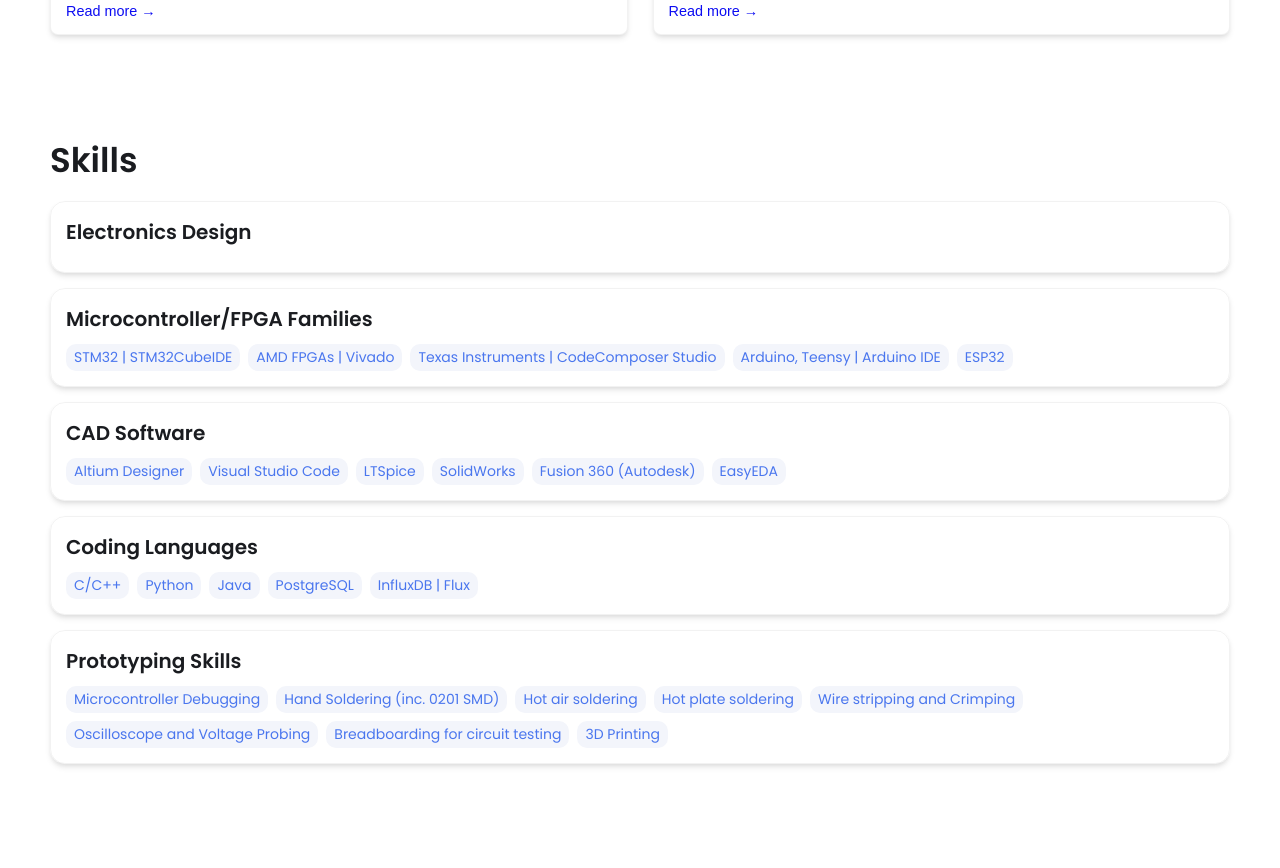
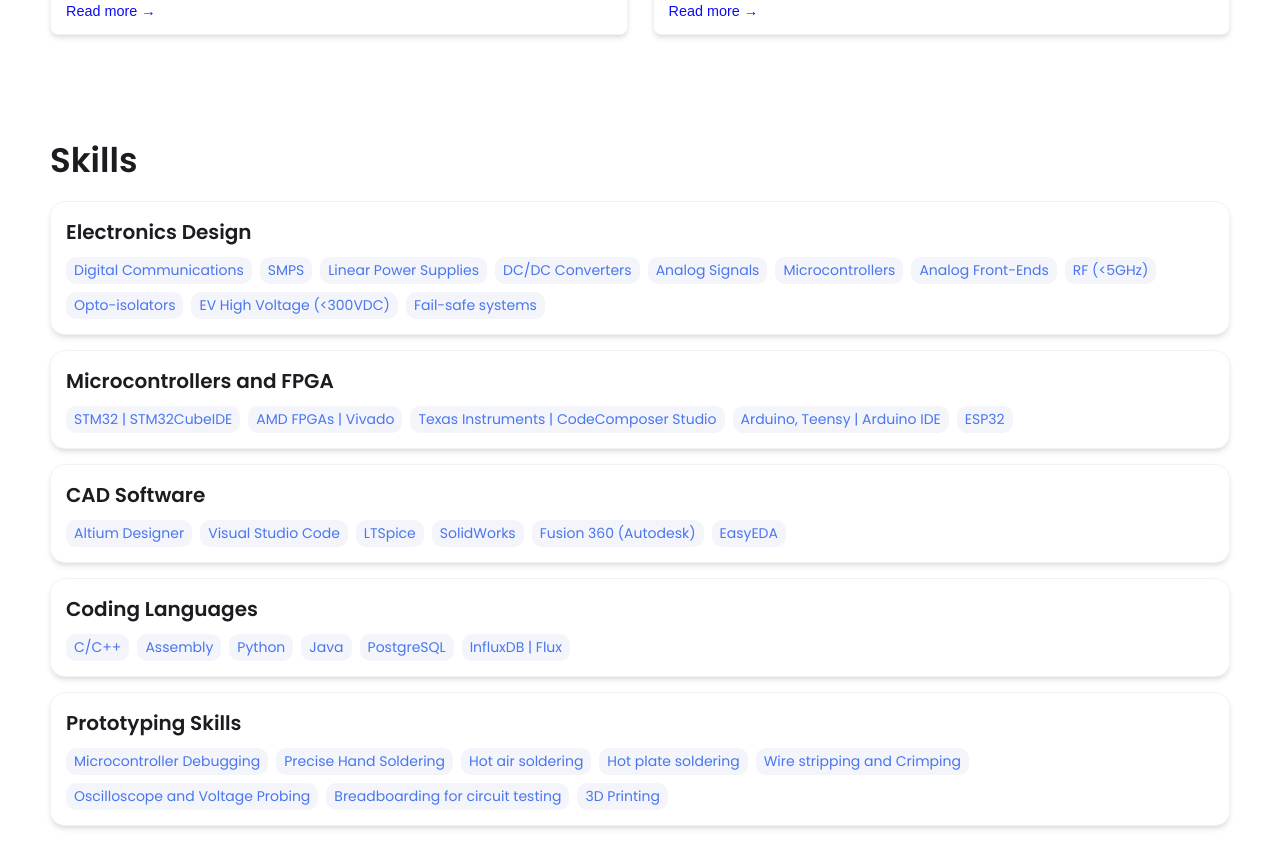
Before and after one commit to JaydenSkidmore/jaydenskidmore.github.io, a Jekyll site: the page built from index.html, in a window 1280 px wide and 900 px high, scrolled down 1491 px. Shown: the top 868 px of the window. Built offline with Jekyll 4.4.1, drawn with Linux system fonts in a browser that asks for light colours.

Commit message:
update skills

```diff
--- a/_config.yml
+++ b/_config.yml
@@ -20,7 +20,7 @@
   Google search results) and in your feed.xml site description.
 
 # Place your profile image in /assets/images/profile-image/folder and edit the file name
-profile_image: /assets/images/profile-image/avatar.jpeg
+profile_image: /assets/images/profile-image/Image.jpg
 
 
 # Link your resume
@@ -47,8 +47,18 @@
 skills:
   - category: Electronics Design
     tools:
-
-  - category: Microcontroller/FPGA Families
+    - Digital Communications
+    - SMPS
+    - Linear Power Supplies
+    - DC/DC Converters
+    - Analog Signals
+    - Microcontrollers
+    - Analog Front-Ends
+    - RF (<5GHz)
+    - Opto-isolators
+    - EV High Voltage (<300VDC)
+    - Fail-safe systems
+  - category: Microcontrollers and FPGA
     tools:
     - STM32 | STM32CubeIDE
     - AMD FPGAs | Vivado
@@ -66,6 +76,7 @@
   - category: Coding Languages
     tools:
     - C/C++
+    - Assembly
     - Python
     - Java
     - PostgreSQL
@@ -73,7 +84,7 @@
   - category: Prototyping Skills
     tools:
     - Microcontroller Debugging
-    - Hand Soldering (inc. 0201 SMD)
+    - Precise Hand Soldering
     - Hot air soldering
     - Hot plate soldering
     - Wire stripping and Crimping
```
Also changed, not shown: assets/images/profile-image/Image.jpg (renamed from assets/images/profile-image/avatar.jpeg), assets/images/profile-image/avatarOLD.jpeg (deleted).
